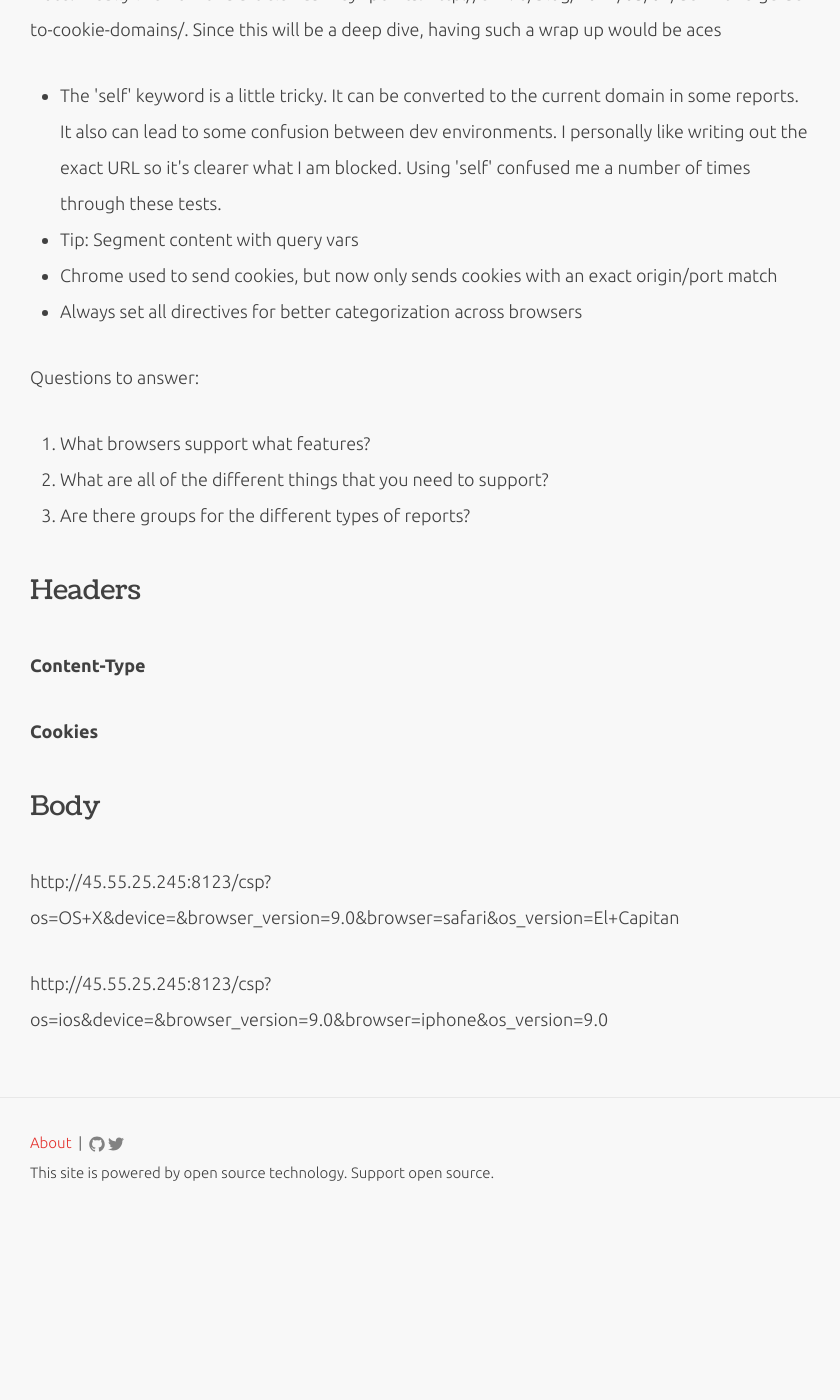
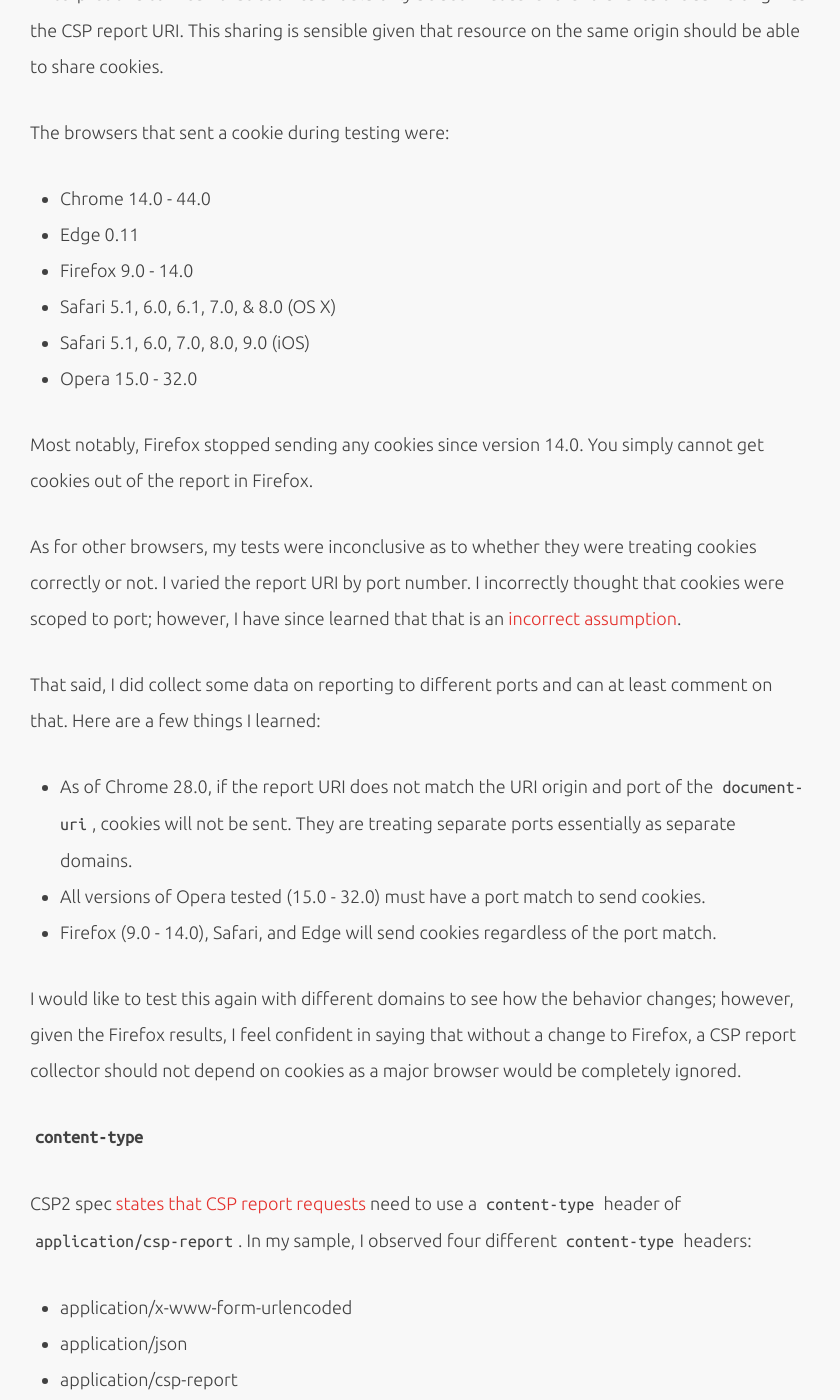
Before and after one commit to tollmanz/tollmanz.com-old, a Jekyll site: the page built from _posts/2015-08-03-content-security-policy-report-variations.markdown, in a window 1280 px wide and 1400 px high, scrolled down 9858 px. Shown: the whole window, without its empty margins (0-840 px from the left). Built offline with Jekyll 4.4.1, drawn with Linux system fonts in a browser that asks for light colours; before the commit the page ends 11106 px from its top, so only the background shows below that; some of the changed text lies outside the part shown.

Commit message:
Save current progress.

```diff
--- a/_posts/2015-08-03-content-security-policy-report-variations.markdown
+++ b/_posts/2015-08-03-content-security-policy-report-variations.markdown
@@ -171,6 +171,63 @@ Cookie handling was wildly different between browsers. The CSP2 spec's [only com
 
 >  If the origin of *report URL* is **not** the same as the origin of the protected resource, the block cookies flag MUST also be set.
 
+I interpret this to mean that cookies should only be set if `document-uri` shares the same origin as the CSP report URI. This sharing is sensible given that resource on the same origin should be able to share cookies.
+
+The browsers that sent a cookie during testing were:
+
+* Chrome 14.0 - 44.0
+* Edge 0.11
+* Firefox 9.0 - 14.0
+* Safari 5.1, 6.0, 6.1, 7.0, & 8.0 (OS X)
+* Safari 5.1, 6.0, 7.0, 8.0, 9.0 (iOS)
+* Opera 15.0 - 32.0
+
+Most notably, Firefox stopped sending any cookies since version 14.0. You simply cannot get cookies out of the report in Firefox.
+
+As for other browsers, my tests were inconclusive as to whether they were treating cookies correctly or not. I varied the report URI by port number. I incorrectly thought that cookies were scoped to port; however, I have since learned that that is an [incorrect assumption](http://stackoverflow.com/questions/1612177/are-http-cookies-port-specific/4212964#4212964).
+
+That said, I did collect some data on reporting to different ports and can at least comment on that. Here are a few things I learned:
+
+* As of Chrome 28.0, if the report URI does not match the URI origin and port of the `document-uri`, cookies will not be sent. They are treating separate ports essentially as separate domains.
+* All versions of Opera tested (15.0 - 32.0) must have a port match to send cookies.
+* Firefox (9.0 - 14.0), Safari, and Edge will send cookies regardless of the port match.
+
+I would like to test this again with different domains to see how the behavior changes; however, given the Firefox results, I feel confident in saying that without a change to Firefox, a CSP report collector should not depend on cookies as a major browser would be completely ignored.
+
+**`content-type`**
+
+CSP2 spec [states that CSP report requests](http://www.w3.org/TR/CSP2/#violation-reports) need to use a `content-type` header of `application/csp-report`. In my sample, I observed four different `content-type` headers:
+
+* application/x-www-form-urlencoded
+* application/json
+* application/csp-report
+* application/json; charset=UTF-8
+
+Browsers that are sending the correct `application/csp-report` content-type include:
+
+* Chrome 30.0 - 44.0
+* Opera 17.0 - 32.0
+
+Browsers that send the `application/json` or `application/json; charset=UTF-8` include:
+
+* Safari 7.0, 8.0 (OS X)
+* Safari 7.0, 8.0, 9.0 (iOS)
+* Opera 15.0 - 16.0
+* Firefox 5.0 - 41.0 (5.0 - 14.0 added `charset=UTF-8`)
+* Chrome 21.0 - 29.0
+* Edge 0.11
+
+Finally, browsers that send the `application/x-www-form-urlencoded` content type are:
+
+* Chrome 14.0 - 20.0
+* Safari 5.1, 6.0, 6.1 (OS X)
+* Safari 5.1, 6.0 (iOS)
+
+Interestingly, in building a very naive collector, I had some troubles handling the `application/csp-report` content type. I used [Hapi](http://hapijs.com/) as a Node framework for building this collector, and I had to trick Hapi into thinking it was [dealing with JSON](https://www.tollmanz.com/hapi-415-unsupported-media-type/) in order for the application to properly handle the data. I know content negotiation is a tricky subject so beware of the `application/csp-report` content type with your individual server.
+
+## Discussion
+
+It is clear that different browsers handle CSP reports differently. On the bright side, almost all browsers that support CSP headers, will issue a CSP report (notable exception being IE 10 and 11). While not all browsers follow the CSP2 spec, with some transformations to the POSTed data, a normalized payload can be achieved. Most notably, care has to be taken to transform `blocked-uri`, alter reports without the `csp-report` property, avoid dependence on cookies, as well as properly handle the different content types sent to the collector.
 
 
 
```
